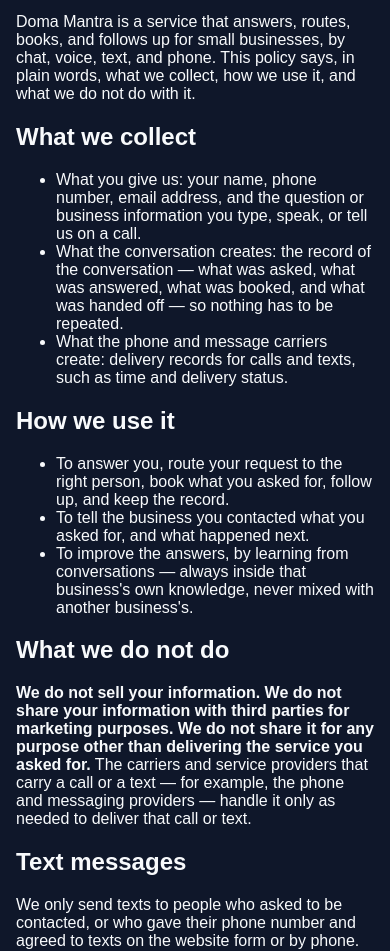
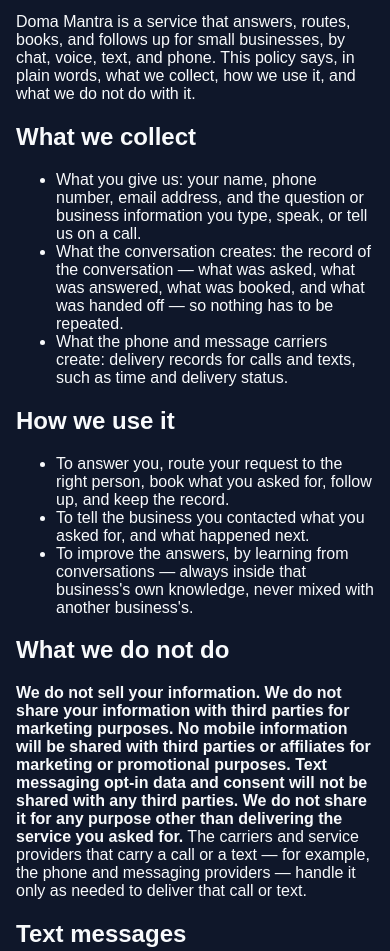
Before and after one commit to doma-zen/doma-zen.github.io, a plain HTML site: page privacy-policy.html in a window 390 px wide. Shown: the part 125-1076 px from the top of the page. Drawn offline with Linux system fonts and the light colour scheme.

Commit message:
A2P opt-in evidence fix (Mike's go): footer links to Privacy Policy and Terms, and the mobile-information non-sharing sentence in the privacy policy

```diff
--- a/privacy-policy.html
+++ b/privacy-policy.html
@@ -24,7 +24,7 @@
 <li>To improve the answers, by learning from conversations — always inside that business's own knowledge, never mixed with another business's.</li>
 </ul>
 <h2>What we do not do</h2>
-<p><strong>We do not sell your information. We do not share your information with third parties for marketing purposes. We do not share it for any purpose other than delivering the service you asked for.</strong> The carriers and service providers that carry a call or a text — for example, the phone and messaging providers — handle it only as needed to deliver that call or text.</p>
+<p><strong>We do not sell your information. We do not share your information with third parties for marketing purposes. No mobile information will be shared with third parties or affiliates for marketing or promotional purposes. Text messaging opt-in data and consent will not be shared with any third parties. We do not share it for any purpose other than delivering the service you asked for.</strong> The carriers and service providers that carry a call or a text — for example, the phone and messaging providers — handle it only as needed to deliver that call or text.</p>
 <h2>Text messages</h2>
 <p>We only send texts to people who asked to be contacted, or who gave their phone number and agreed to texts on the website form or by phone. These texts are appointment confirmations, reminders, and follow-up notifications about the request you made. Message and data rates may apply, as charged by your carrier. Message frequency varies with what you asked for. Reply <strong>STOP</strong> to opt out at any time, and <strong>HELP</strong> for help.</p>
 <h2>How long we keep it</h2>
```
Also changed, not shown: index.html (+1 -0 lines).
